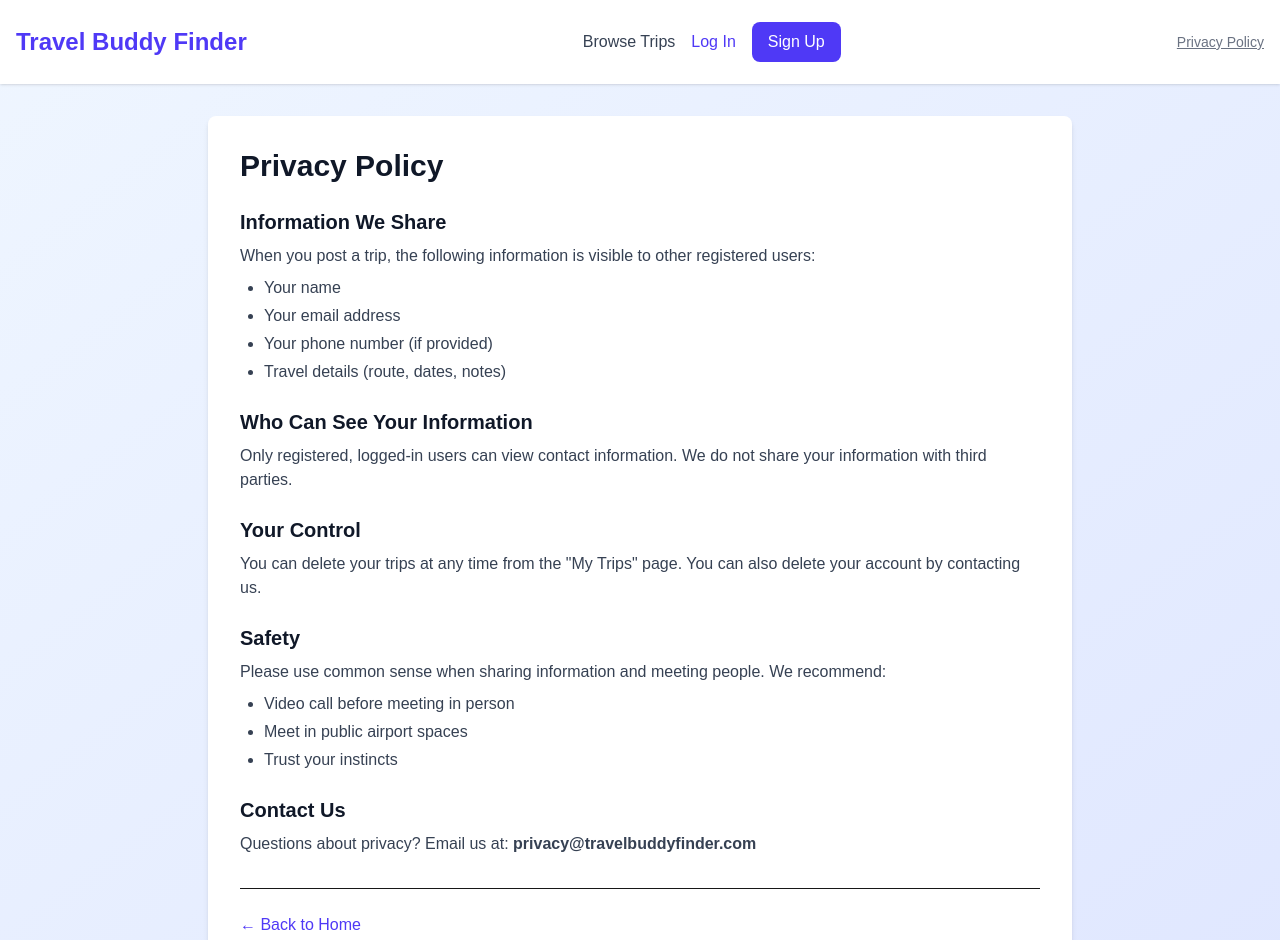
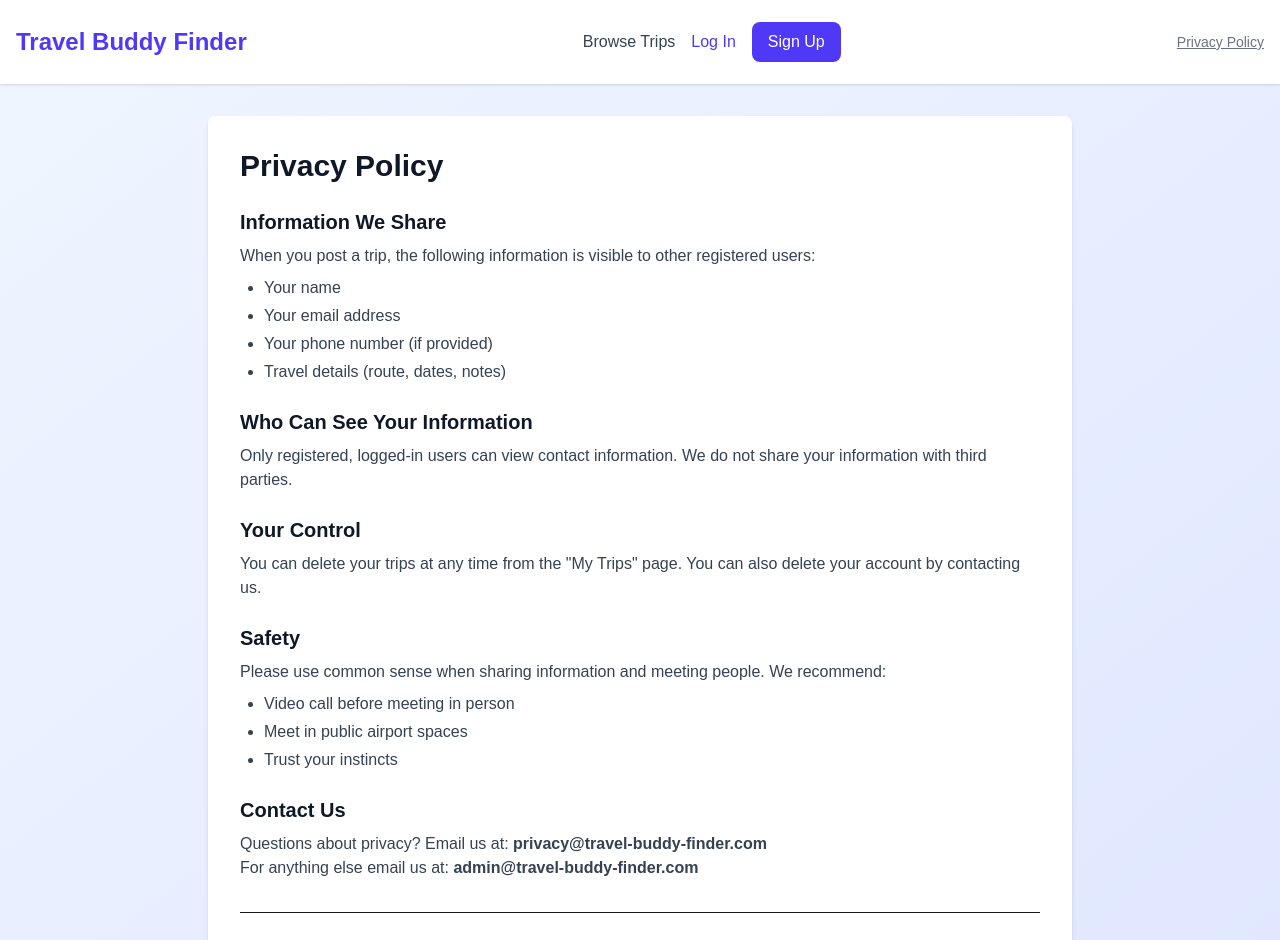
Before and after one commit to ankitk721/travel-buddy-finder, a Next.js app: page /privacy in a window 1280 px wide. Shown: the top 940 px of the page. Built offline with nearby package versions, Linux system fonts and the light colour scheme; no server answers.

Commit message:
add fwding address

```diff
--- a/app/privacy/page.tsx
+++ b/app/privacy/page.tsx
@@ -52,7 +52,10 @@ export default function Privacy() {
             <section>
               <h2 className="text-xl font-semibold text-gray-900 mb-2">Contact Us</h2>
               <p>
-                Questions about privacy? Email us at: <strong>privacy@travelbuddyfinder.com</strong>
+                Questions about privacy? Email us at: <strong>privacy@travel-buddy-finder.com</strong>
+              </p>
+              <p>
+                For anything else email us at: <strong>admin@travel-buddy-finder.com</strong>
               </p>
             </section>
           </div>
```
